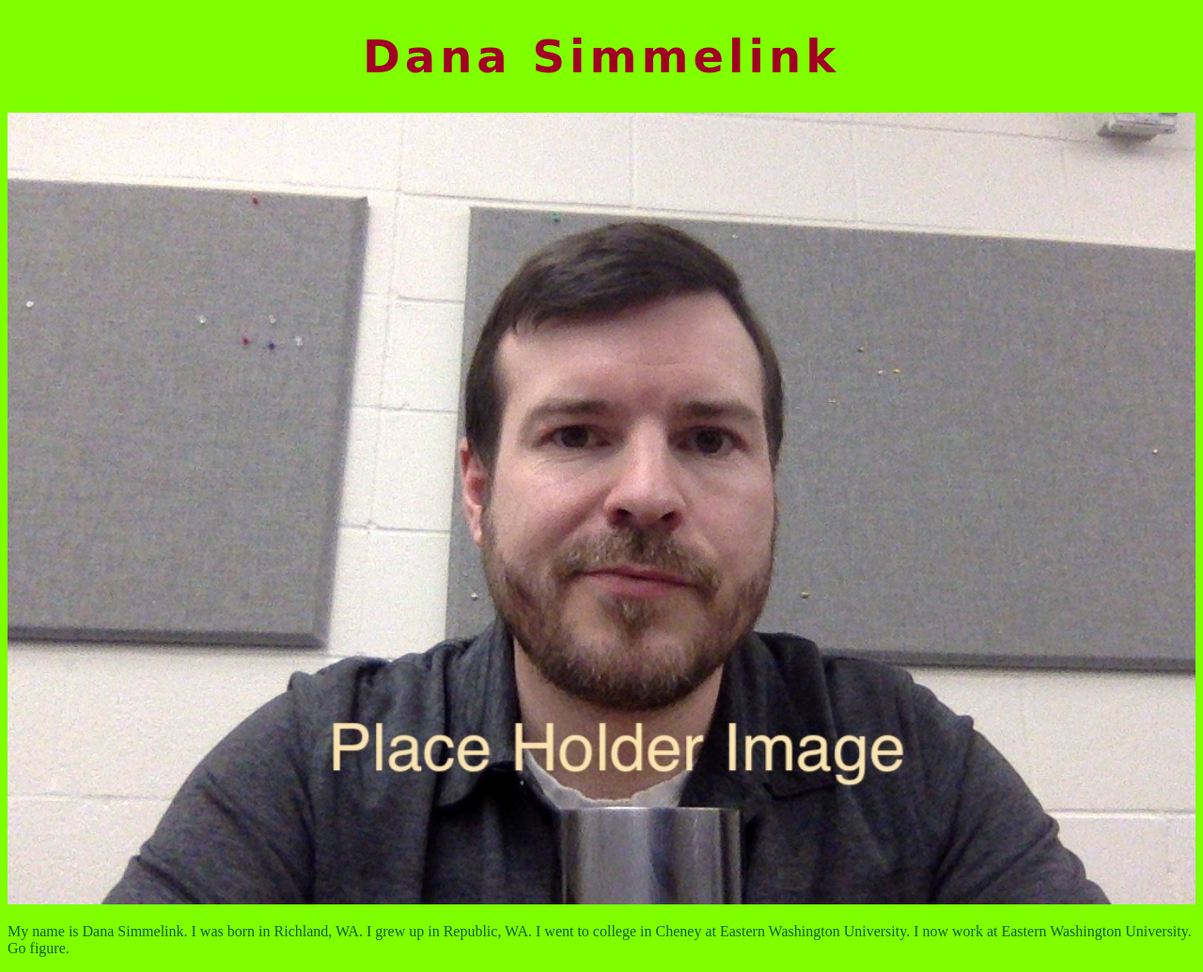
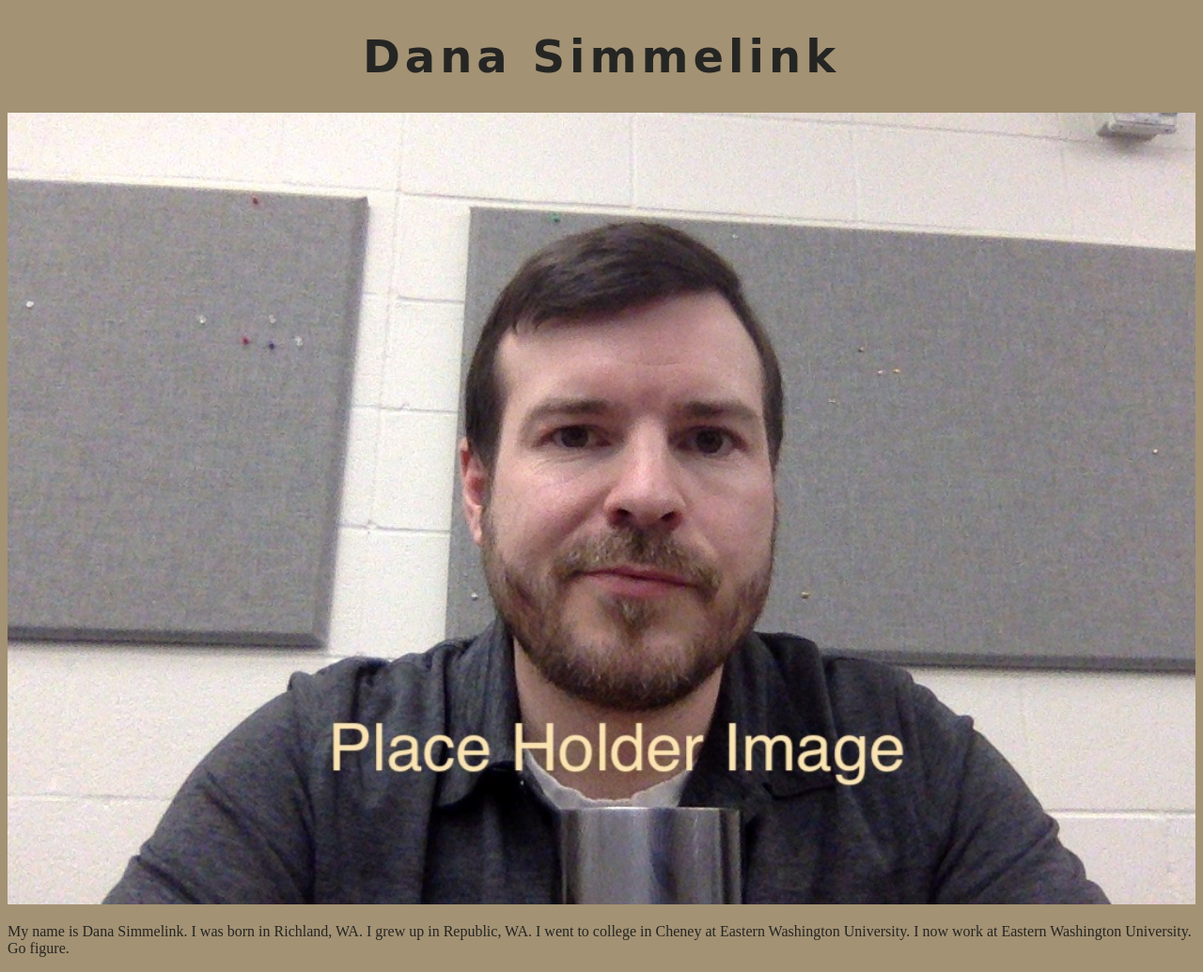
Before and after one commit to Simmeltron/Simmeltron.github.io, a plain HTML site: page index.html in a window 1280 px wide. Shown: the whole page at 94% size. Drawn offline with Linux system fonts and the light colour scheme; a web font is replaced by a local one.

Commit message:
styles.css update
Updated styles.css with latest style guide changes.

```diff
--- a/styles.css
+++ b/styles.css
@@ -6,12 +6,12 @@
 /* CSS Variables */
 
 body {
-  background: chartreuse;
+  background: #a39274;
 }
 
 
 h1 {
-  color: #a10022;
+  color: #252523;
   font-family: 'Bowlby One SC', cursive;
   font-size: 48px;
   letter-spacing: 5px;
@@ -19,7 +19,7 @@ h1 {
 }
 
 p {
-  color: #0b611c;
+  color: #252523;
 }
 
 /* Typeograpy
```
Also changed, not shown: 1 other file.
